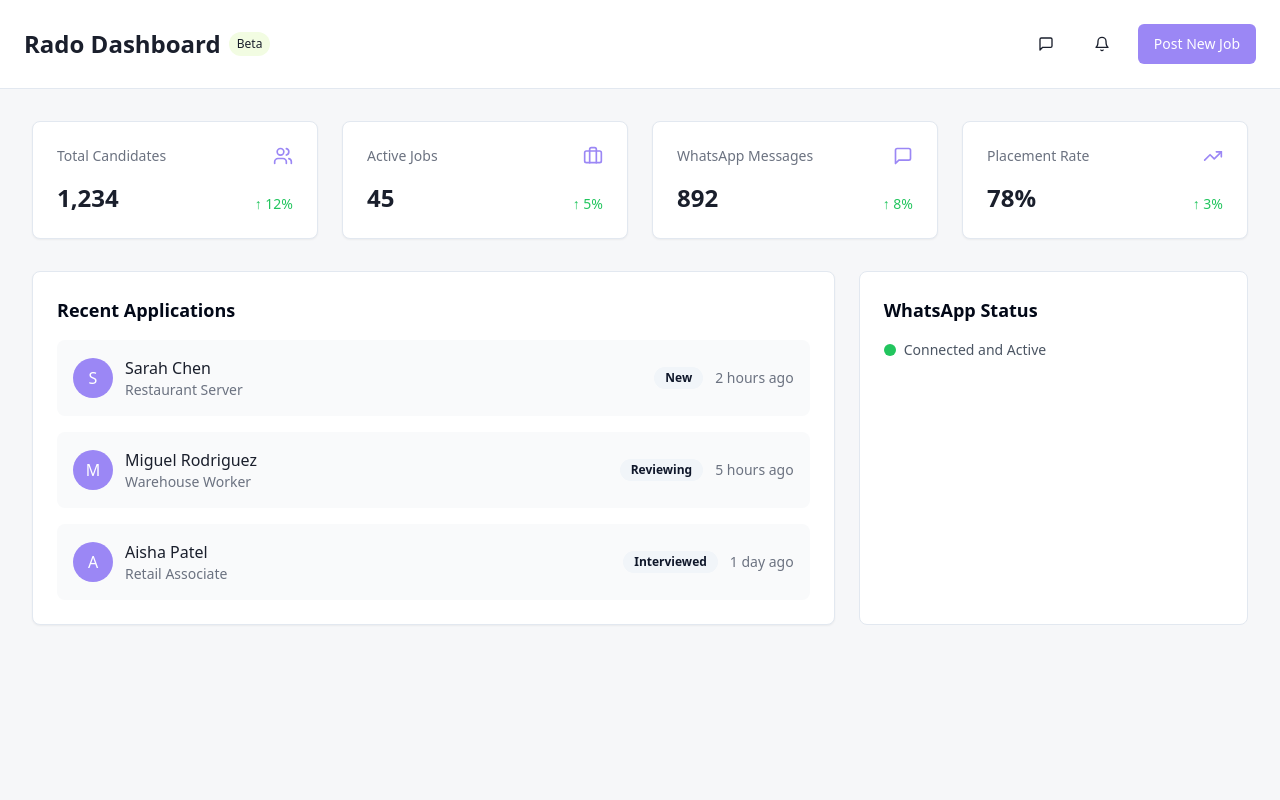
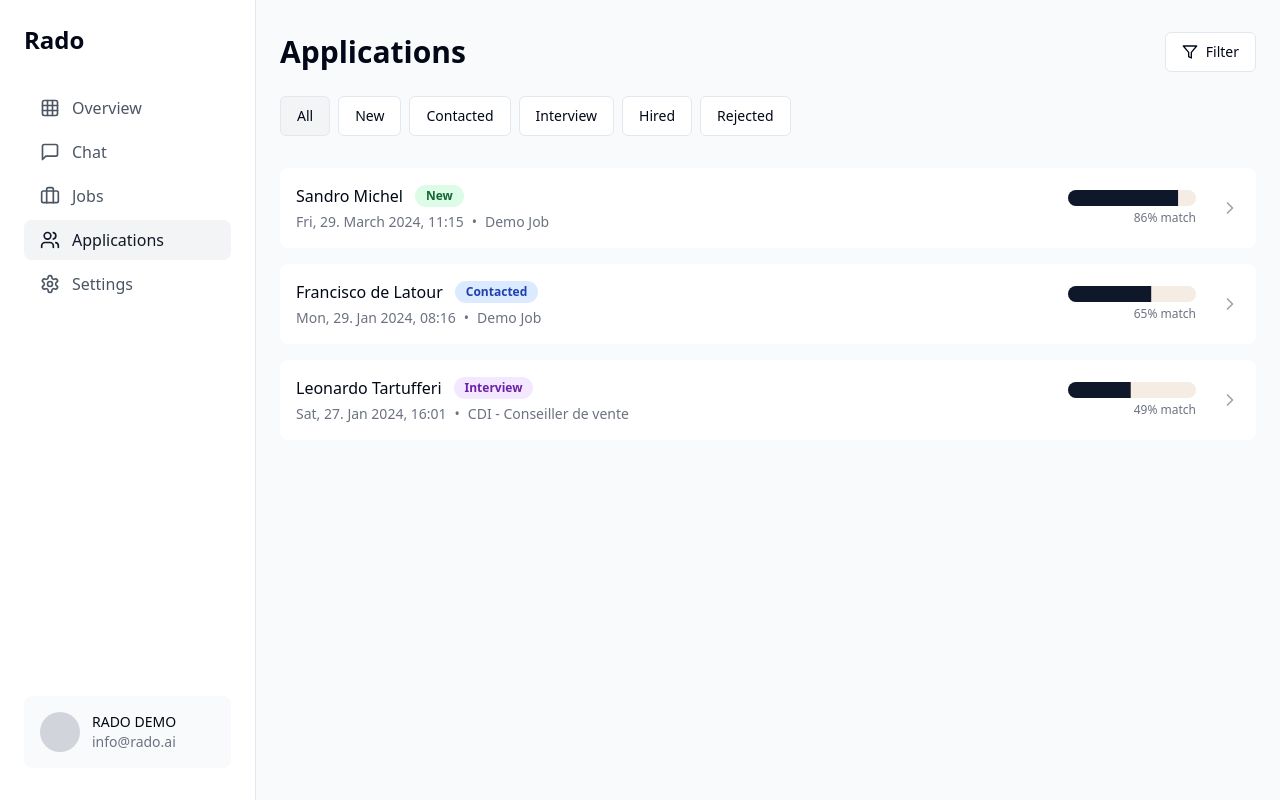
Before and after one commit to marinkres/rado-whats-up-jobs, a React (Vite) app: page / in a window 1280 px wide. Built offline with nearby package versions, Linux system fonts and the light colour scheme.

Commit message:
Refactor: Update UI components
Update the UI components to match the new design.

```diff
--- /dev/null
+++ b/src/components/ApplicationsList.tsx
@@ -0,0 +1,87 @@
+
+import { Progress } from "@/components/ui/progress";
+import { Badge } from "@/components/ui/badge";
+import { ChevronRight } from "lucide-react";
+
+type Application = {
+  id: number;
+  name: string;
+  status: "New" | "Contacted" | "Interview" | "Hired" | "Rejected";
+  appliedDate: string;
+  jobTitle: string;
+  matchScore: number;
+};
+
+const applications: Application[] = [
+  {
+    id: 1,
+    name: "Sandro Michel",
+    status: "New",
+    appliedDate: "Fri, 29. March 2024, 11:15",
+    jobTitle: "Demo Job",
+    matchScore: 86,
+  },
+  {
+    id: 2,
+    name: "Francisco de Latour",
+    status: "Contacted",
+    appliedDate: "Mon, 29. Jan 2024, 08:16",
+    jobTitle: "Demo Job",
+    matchScore: 65,
+  },
+  {
+    id: 3,
+    name: "Leonardo Tartufferi",
+    status: "Interview",
+    appliedDate: "Sat, 27. Jan 2024, 16:01",
+    jobTitle: "CDI - Conseiller de vente",
+    matchScore: 49,
+  },
+];
+
+const statusColors = {
+  New: "bg-green-100 text-green-800",
+  Contacted: "bg-blue-100 text-blue-800",
+  Interview: "bg-purple-100 text-purple-800",
+  Hired: "bg-amber-100 text-amber-800",
+  Rejected: "bg-red-100 text-red-800",
+};
+
+const ApplicationsList = () => {
+  return (
+    <div className="space-y-4">
+      {applications.map((application) => (
+        <div
+          key={application.id}
+          className="bg-white rounded-lg p-4 flex items-center justify-between hover:shadow-sm transition-shadow"
+        >
+          <div className="flex-1">
+            <div className="flex items-center gap-3 mb-1">
+              <h3 className="font-medium">{application.name}</h3>
+              <Badge
+                variant="secondary"
+                className={statusColors[application.status]}
+              >
+                {application.status}
+              </Badge>
+            </div>
+            <div className="flex items-center gap-2 text-sm text-gray-500">
+              <span>{application.appliedDate}</span>
+              <span>•</span>
+              <span>{application.jobTitle}</span>
+            </div>
+          </div>
+          <div className="flex items-center gap-6">
+            <div className="w-32">
+              <Progress value={application.matchScore} className="bg-[#F5EDE3]" />
+              <p className="text-xs text-gray-500 mt-1 text-right">{application.matchScore}% match</p>
+            </div>
+            <ChevronRight className="h-5 w-5 text-gray-400" />
+          </div>
+        </div>
+      ))}
+    </div>
+  );
+};
+
+export default ApplicationsList;
--- /dev/null
+++ b/src/components/Sidebar.tsx
@@ -0,0 +1,49 @@
+
+import { MessageSquare, Grid, Briefcase, Users, Settings } from "lucide-react";
+import { cn } from "@/lib/utils";
+
+const menuItems = [
+  { icon: Grid, label: "Overview", href: "/" },
+  { icon: MessageSquare, label: "Chat", href: "/chat" },
+  { icon: Briefcase, label: "Jobs", href: "/jobs" },
+  { icon: Users, label: "Applications", href: "/applications" },
+  { icon: Settings, label: "Settings", href: "/settings" },
+];
+
+const Sidebar = () => {
+  return (
+    <aside className="w-64 bg-white border-r h-screen fixed left-0 top-0">
+      <div className="p-6">
+        <h1 className="text-2xl font-bold mb-8">Rado</h1>
+        <nav className="space-y-1">
+          {menuItems.map((item) => (
+            <a
+              key={item.label}
+              href={item.href}
+              className={cn(
+                "flex items-center gap-3 px-4 py-2 text-gray-600 rounded-lg hover:bg-gray-100 transition-colors",
+                item.label === "Applications" && "bg-gray-100 text-gray-900"
+              )}
+            >
+              <item.icon className="h-5 w-5" />
+              <span>{item.label}</span>
+            </a>
+          ))}
+        </nav>
+      </div>
+      <div className="absolute bottom-8 left-0 right-0 px-6">
+        <div className="bg-gray-50 rounded-lg p-4">
+          <div className="flex items-center gap-3">
+            <div className="w-10 h-10 rounded-full bg-gray-300" />
+            <div>
+              <p className="font-medium text-sm">RADO DEMO</p>
+              <p className="text-sm text-gray-500">info@rado.ai</p>
+            </div>
+          </div>
+        </div>
+      </div>
+    </aside>
+  );
+};
+
+export default Sidebar;
--- a/src/pages/Index.tsx
+++ b/src/pages/Index.tsx
@@ -1,52 +1,36 @@
 
-import { Users, Briefcase, MessageSquare, TrendingUp } from "lucide-react";
-import DashboardHeader from "@/components/DashboardHeader";
-import StatsCard from "@/components/StatsCard";
-import RecentApplications from "@/components/RecentApplications";
+import Sidebar from "@/components/Sidebar";
+import ApplicationsList from "@/components/ApplicationsList";
+import { Button } from "@/components/ui/button";
+import { Filter } from "lucide-react";
 
 const Index = () => {
   return (
-    <div className="min-h-screen bg-rado-bg-light">
-      <DashboardHeader />
-      <main className="container mx-auto py-8">
-        <div className="grid grid-cols-1 md:grid-cols-2 lg:grid-cols-4 gap-6 mb-8">
-          <StatsCard
-            title="Total Candidates"
-            value="1,234"
-            icon={<Users className="h-5 w-5" />}
-            trend={{ value: 12, isPositive: true }}
-          />
-          <StatsCard
-            title="Active Jobs"
-            value="45"
-            icon={<Briefcase className="h-5 w-5" />}
-            trend={{ value: 5, isPositive: true }}
-          />
-          <StatsCard
-            title="WhatsApp Messages"
-            value="892"
-            icon={<MessageSquare className="h-5 w-5" />}
-            trend={{ value: 8, isPositive: true }}
-          />
-          <StatsCard
-            title="Placement Rate"
-            value="78%"
-            icon={<TrendingUp className="h-5 w-5" />}
-            trend={{ value: 3, isPositive: true }}
-          />
-        </div>
+    <div className="min-h-screen bg-gray-50">
+      <Sidebar />
+      <main className="pl-64">
+        <div className="container mx-auto py-8 px-6">
+          <div className="flex items-center justify-between mb-6">
+            <h1 className="text-3xl font-bold">Applications</h1>
+            <Button variant="outline" className="gap-2">
+              <Filter className="h-4 w-4" />
+              Filter
+            </Button>
+          </div>
 
-        <div className="grid grid-cols-1 lg:grid-cols-3 gap-6">
-          <div className="lg:col-span-2">
-            <RecentApplications />
+          <div className="flex gap-2 mb-8">
+            {["All", "New", "Contacted", "Interview", "Hired", "Rejected"].map((status) => (
+              <Button
+                key={status}
+                variant="outline"
+                className={status === "All" ? "bg-gray-100" : ""}
+              >
+                {status}
+              </Button>
+            ))}
           </div>
-          <div className="bg-white p-6 rounded-lg border">
-            <h2 className="text-lg font-semibold mb-4">WhatsApp Status</h2>
-            <div className="flex items-center gap-2">
-              <div className="w-3 h-3 bg-green-500 rounded-full"></div>
-              <span className="text-sm text-gray-600">Connected and Active</span>
-            </div>
-          </div>
+
+          <ApplicationsList />
         </div>
       </main>
     </div>
--- a/tailwind.config.ts
+++ b/tailwind.config.ts
@@ -1,4 +1,3 @@
-
 import type { Config } from "tailwindcss";
 
 export default {
```
